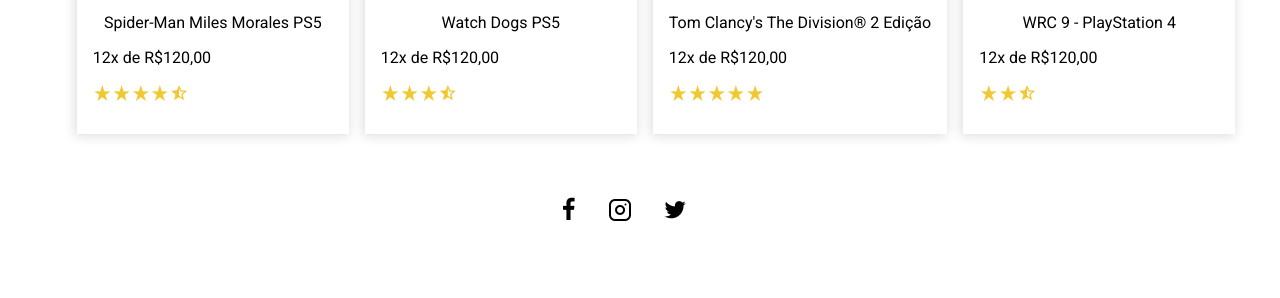
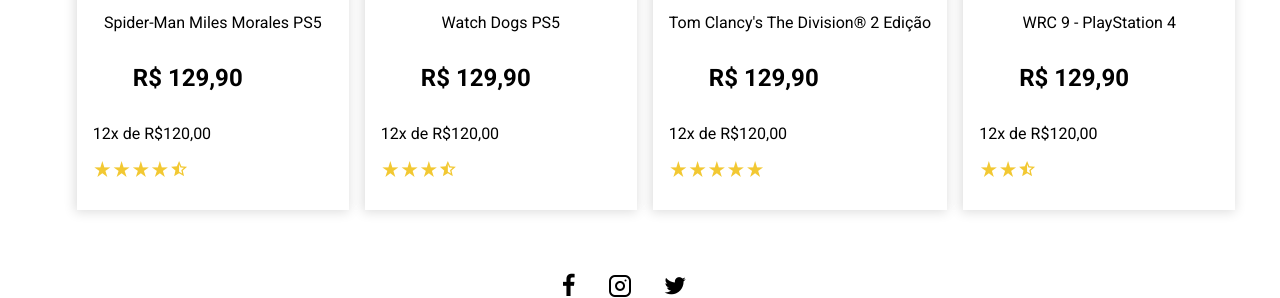
Before and after one commit to Matheus2004a/Playstation-Store-Animation, a plain HTML site: page index.html in a window 1280 px wide. Shown: the part 1540-1838 px from the top of the page. Before the commit the page ends 1762 px from the top, so only its background shows below. Drawn offline with Linux system fonts and the light colour scheme; files whose address does not match are found by name.

Commit message:
Adicionando preço dos produtos na seção de lançamentos

```diff
--- a/index.html
+++ b/index.html
@@ -139,6 +139,7 @@
                             alt="Spider-Man Miles Morales PS5" title="Spider-Man Miles Morales PS5">
                     </figure>
                     <h4>Spider-Man Miles Morales PS5</h4>
+                    <h3>R$ 129,90</h3>
                     <span>12x de R$120,00</span>
                     <figure class="container-avaliables">
                         <i class="icon-star_rate"></i>
@@ -154,6 +155,7 @@
                             alt="Watch Dogs PS5" title="Watch Dogs PS5">
                     </figure>
                     <h4>Watch Dogs PS5</h4>
+                    <h3>R$ 129,90</h3>
                     <span>12x de R$120,00</span>
                     <figure class="container-avaliables">
                         <i class="icon-star_rate"></i>
@@ -168,6 +170,7 @@
                             alt="Tom Clancy's The Division® 2 Edição" title="Tom Clancy's The Division® 2 Edição">
                     </figure>
                     <h4>Tom Clancy's The Division® 2 Edição</h4>
+                    <h3>R$ 129,90</h3>
                     <span>12x de R$120,00</span>
                     <figure class="container-avaliables">
                         <i class="icon-star_rate"></i>
@@ -183,6 +186,7 @@
                             alt="WRC 9 - PlayStation 4" title="WRC 9 - PlayStation 4">
                     </figure>
                     <h4>WRC 9 - PlayStation 4</h4>
+                    <h3>R$ 129,90</h3>
                     <span>12x de R$120,00</span>
                     <figure class="container-avaliables">
                         <i class="icon-star_rate"></i>
--- a/main.js
+++ b/main.js
@@ -37,6 +37,7 @@ iconAccount.addEventListener("mouseover", function(){
 
 const btnVoltarTopo = document.querySelector(".voltar-topo")
 
+/* Adicionando exibição do botão de voltar ao topo de acordo com a altura do browser */
 window.addEventListener("scroll", function(){
     if(window.scrollY >= 800){
         btnVoltarTopo.classList.add("show")
```
